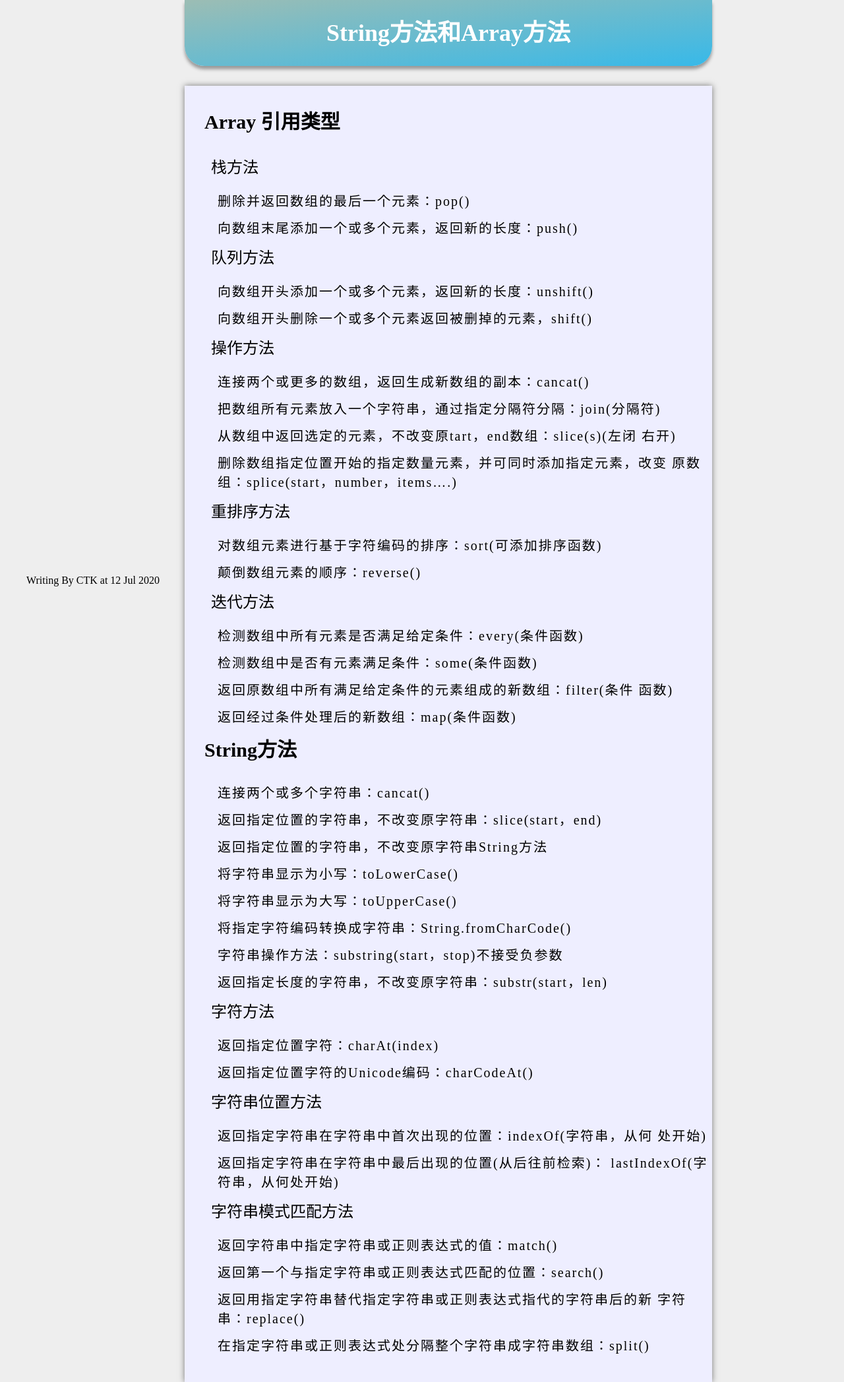
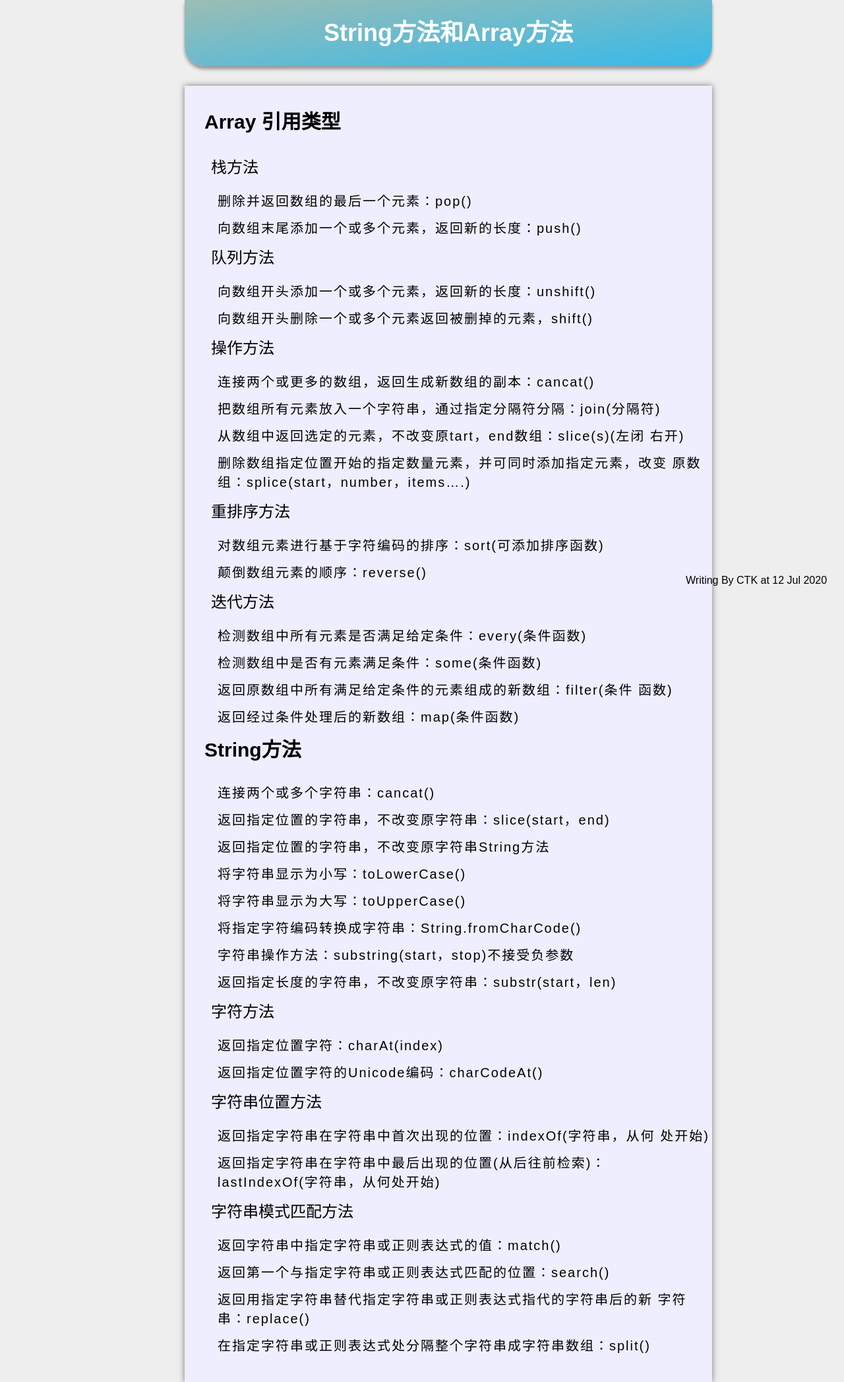
Before and after one commit to wsctk/wsctk.github.io, a Jekyll site: the page built from _posts/2020-7-12-test.html, in a window 1280 px wide. Shown: the whole page at 66% size. Built offline with Jekyll 4.4.1, drawn with Linux system fonts in a browser that asks for light colours.

Commit message:
12321312

```diff
--- a/_posts/2020-7-12-test.html
+++ b/_posts/2020-7-12-test.html
@@ -61,7 +61,5 @@
     <p class="textline">返回用指定字符串替代指定字符串或正则表达式指代的字符串后的新
         字符串：replace()</P>
     <p class="textline">在指定字符串或正则表达式处分隔整个字符串成字符串数组：split()</p>
-    <div class="footer">
-        <div class="writeByWho">Writing By CTK at {{page.date | date_to_string}}</p>
-    </div>
+    <div class="writeByWho">Writing By CTK at {{page.date | date_to_string}}</p>
 </div>
--- a/default.css
+++ b/default.css
@@ -7,7 +7,7 @@
     padding: 0 280px 0 280px;
     background-color: #eee;
     min-width: 800px;
-    font-family: KaiTi;
+    font-family: Arial,'Times New Roman', KaiTi;
 }
 .header {
     text-align: center;
@@ -49,19 +49,11 @@
     margin-bottom:12px;
     font-size: 20px;
 }
-.footer {
-    background-color: #e8e7e3;
-    height:70px;
+.writeByWho {
     position: fixed;
-    bottom: 0;
-    border-bottom-left-radius: 20px;
-    border-bottom-right-radius: 20px;
-}
-.writeByWho {
     width:240px;
     height:40px;
     line-height: 40px;
-    position: absolute;
     bottom:0;
     right:0;
 }
```
